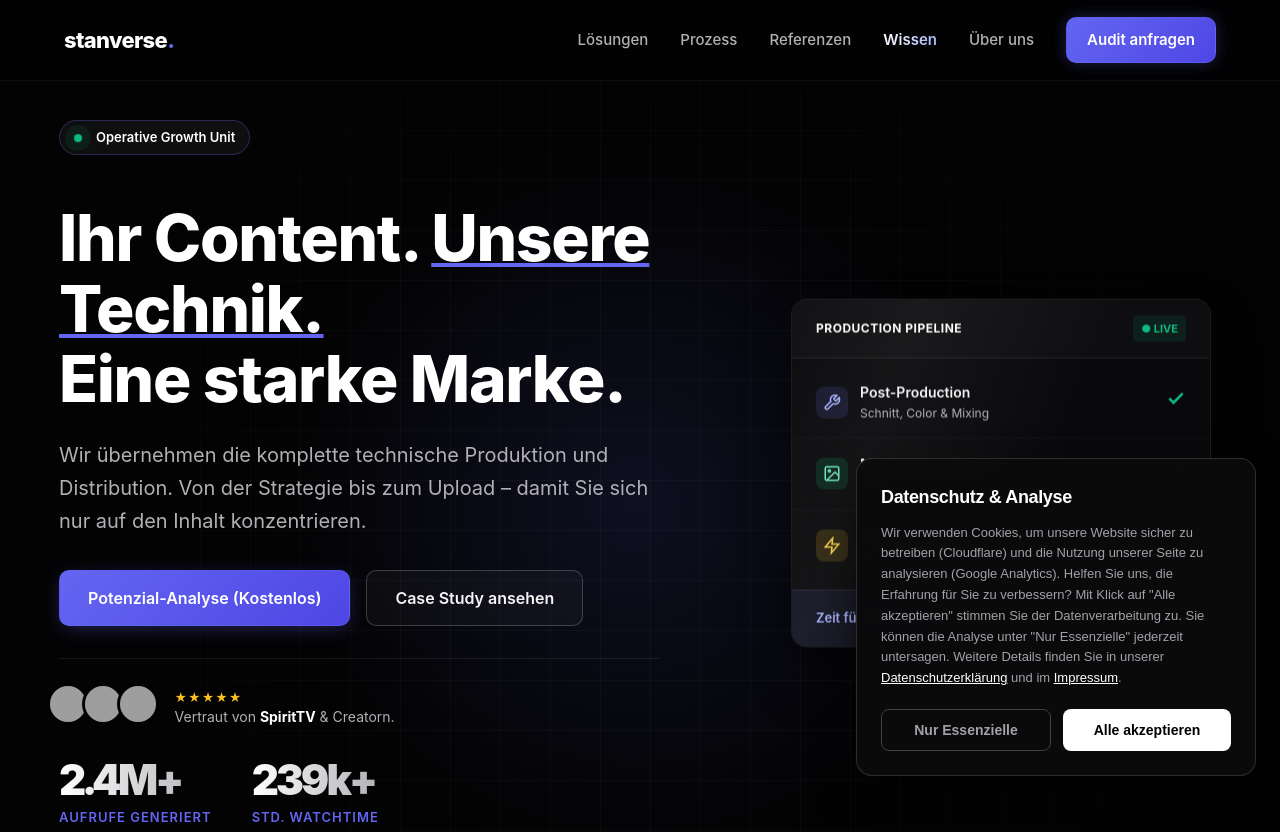
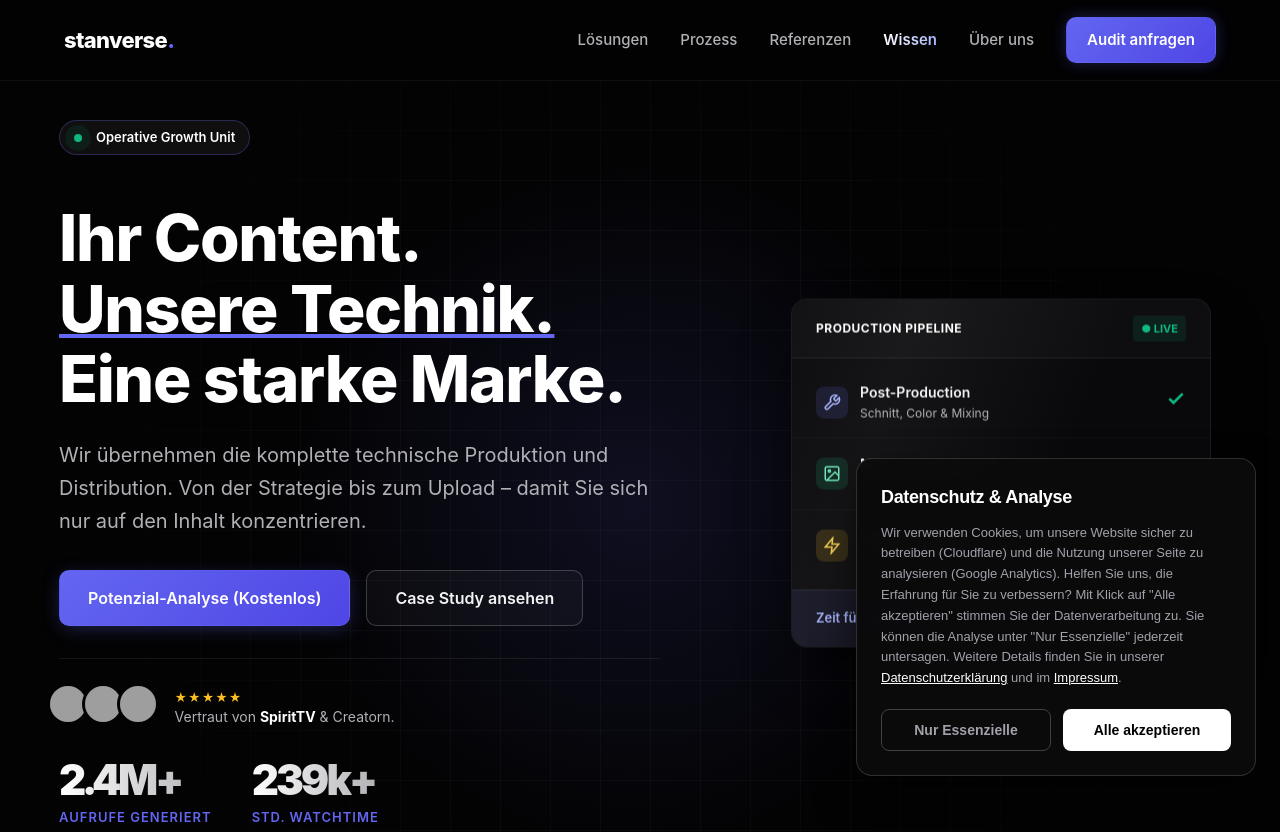
Before and after one commit to StanleyDE/embed, a website: page index.html in a window 1280 px wide. Shown: the top 832 px of the page. Drawn offline with Linux system fonts and the light colour scheme; grey boxes are pictures that could not be loaded; a web font is replaced by a local one.

Commit message:
Update index.html

```diff
--- a/index.html
+++ b/index.html
@@ -7,6 +7,7 @@
   <title>stanverse | Technischer Wachstumspartner für YouTube & Creator</title>
   <meta name="description" content="Wir übernehmen Schnitt, Strategie & Upload für Ihren Kanal. Skalieren Sie Ihre Reichweite auf YouTube & Instagram ohne Mehraufwand. Jetzt Audit anfragen." />
   <meta name="robots" content="index, follow">
+  <meta name="author" content="stanverse">
 
   <link rel="canonical" href="https://stanverse.de/" />
 
@@ -19,6 +20,7 @@
   <meta property="og:description" content="YouTube & Instagram Strategie für Creator und Unternehmen. Wir bauen digitale Reichweite." />
   <meta property="og:image" content="https://stanverse.de/og-image.jpg" />
   <meta property="og:url" content="https://stanverse.de/" />
+  <meta name="twitter:card" content="summary_large_image">
 
   <link rel="preconnect" href="https://rsms.me">
   <link rel="preconnect" href="https://images.unsplash.com">
@@ -86,11 +88,20 @@
       --ease-out: cubic-bezier(0.16, 1, 0.3, 1);
     }
 
-    /* RESET */
+    /* RESET & CORE */
     *, *::before, *::after { box-sizing: border-box; }
-    html { height: 100%; color-scheme: dark; scrollbar-gutter: stable; background-color: var(--bg); }
+
+    html {
+      height: 100%;
+      color-scheme: dark;
+      scrollbar-gutter: stable;
+      background-color: var(--bg);
+      /* WICHTIG: Damit Anker-Links nicht hinter dem Header verschwinden */
+      scroll-padding-top: calc(var(--navH) + 20px);
+    }
+
     body {
-      margin: 0; font-family: 'Inter', system-ui, sans-serif;
+      margin: 0; font-family: 'Inter', system-ui, -apple-system, sans-serif;
       background-color: var(--bg); color: var(--txt);
       font-size: 17px; line-height: 1.65;
       -webkit-font-smoothing: antialiased; padding-top: var(--navH);
@@ -102,20 +113,38 @@
     ::-webkit-scrollbar-thumb { background: #333; border-radius: 5px; border: 2px solid var(--bg); }
     ::-webkit-scrollbar-thumb:hover { background: var(--muted); }
 
-    /* UTILS */
+    /* TYPOGRAPHY UTILS */
+    h1, h2, h3, h4 {
+      margin: 0; font-weight: 800; letter-spacing: -0.02em; color: #fff;
+      /* OPTIMIERUNG: Sorgt für ausgeglichene Zeilenumbrüche */
+      text-wrap: balance;
+    }
+    p { color: var(--muted); margin-bottom: 1.5em; max-width: 70ch; text-wrap: pretty; }
+    a { text-decoration: none; color: inherit; transition: color 0.2s; }
+
+    /* LAYOUT UTILS */
     .wrap { max-width: 1200px; margin: 0 auto; padding: 0 24px; width: 100%; }
     section { padding: 100px 0; position: relative; }
 
-    a { text-decoration: none; color: inherit; transition: color 0.2s; }
-    h1, h2, h3, h4 { margin: 0; font-weight: 800; letter-spacing: -0.02em; color: #fff; }
-    p { color: var(--muted); margin-bottom: 1.5em; max-width: 70ch; }
+    /* ACCESSIBILITY FOCUS */
+    :focus-visible {
+      outline: 2px solid var(--acc);
+      outline-offset: 4px;
+      border-radius: 2px;
+    }
 
     /* ANIMATIONS */
     .fade-in-up {
       opacity: 0; transform: translate3d(0, 30px, 0);
+      will-change: opacity, transform;
       transition: opacity 0.8s ease-out, transform 0.8s var(--ease-out);
     }
     .fade-in-up.visible { opacity: 1; transform: translate3d(0, 0, 0); }
+
+    @media (prefers-reduced-motion: reduce) {
+      .fade-in-up { opacity: 1; transform: none; transition: none; }
+      *, ::before, ::after { animation-duration: 0.01ms !important; scroll-behavior: auto !important; }
+    }
 
     /* UI ELEMENTS */
     .btn {
@@ -150,7 +179,7 @@
     /* NAV */
     .nav {
       position: fixed; top: 0; left: 0; right: 0; z-index: 1000;
-      background: rgba(3, 3, 4, 0.85); /* Etwas dunkler für Sicherheit */
+      background: rgba(3, 3, 4, 0.85);
       backdrop-filter: blur(20px); -webkit-backdrop-filter: blur(20px);
       border-bottom: 1px solid rgba(255,255,255,0.05);
       transition: transform 0.3s ease;
@@ -164,6 +193,7 @@
     .desktop-links { display: flex; gap: 32px; align-items: center; }
     .nav-link { font-size: 15px; font-weight: 500; color: var(--muted); }
     .nav-link:hover { color: #fff; }
+    .nav-link.active { color: #fff; } /* Für späteres JS Highlighting */
 
     .nav-special {
       font-size: 15px; font-weight: 600;
@@ -183,23 +213,19 @@
     .mobile-menu.open { transform: translateX(0); }
     @media (max-width: 768px) { .desktop-links { display: none; } .menu-toggle { display: block; } }
 
-    /* --- HERO (FIXED LAYERING) --- */
+    /* HERO */
     .hero {
       min-height: 80vh; display: flex; align-items: center; padding-top: 40px;
-      position: relative; overflow: hidden;
-      /* Keine negativen z-indizes für Backgrounds, da das bei Stack-Contexts bricht */
-      z-index: 1;
+      position: relative; overflow: hidden; z-index: 1;
     }
-
     .hero-glow {
       position: absolute; width: 700px; height: 700px;
       background: radial-gradient(circle, rgba(99, 102, 241, 0.12) 0%, rgba(3,3,4,0) 70%);
       top: 50%; left: 50%; transform: translate(-50%, -50%);
-      z-index: 0; pointer-events: none; /* Ebene 0: Ganz hinten im Hero */
+      z-index: 0; pointer-events: none;
     }
-
     .hero-grid-bg {
-      position: absolute; inset: 0; z-index: 0; /* Ebene 0 */
+      position: absolute; inset: 0; z-index: 0;
       background-size: 50px 50px;
       background-image: linear-gradient(to right, rgba(255,255,255,0.03) 1px, transparent 1px),
                         linear-gradient(to bottom, rgba(255,255,255,0.03) 1px, transparent 1px);
@@ -210,7 +236,7 @@
 
     .hero-grid {
       display: grid; grid-template-columns: 1.1fr 0.9fr; gap: 60px; align-items: center;
-      position: relative; z-index: 2; /* Ebene 2: Über dem Glow */
+      position: relative; z-index: 2;
     }
     @media (max-width: 900px) { .hero-grid { grid-template-columns: 1fr; text-align: center; } .hero-grid > div:last-child { display: none; } }
 
@@ -234,7 +260,7 @@
     .trust-text { font-size: 14px; color: var(--muted); line-height: 1.3; }
     .stars { color: #fbbf24; font-size: 12px; margin-bottom: 2px; letter-spacing: 1px; }
 
-    /* CARDS */
+    /* CARDS & GLOW */
     .bento-card, .system-card, .case-tile, details {
       position: relative; border-radius: 16px; border: 1px solid var(--line);
       background: var(--surface); overflow: hidden;
@@ -303,7 +329,7 @@
       .floating-badge { position: relative; bottom: auto; right: auto; margin-top: 30px; display: inline-flex; animation: none; }
     }
 
-    /* STATS & CYCLE - WICHTIG: Die Klasse für die Animation */
+    /* STATS & CYCLE */
     .stats-grid { display: grid; grid-template-columns: repeat(auto-fit, minmax(130px, 1fr)); gap: 20px; margin-top: 32px; padding-top: 32px; border-top: 1px solid var(--line); }
 
     .cycle-item { display: block; backface-visibility: hidden; transition: opacity 0.5s ease, transform 0.5s ease; }
@@ -865,12 +891,12 @@
       const menuBtn = document.querySelector('.menu-toggle');
       const mobileMenu = document.querySelector('.mobile-menu');
       window.toggleMenu = function() {
-        const isOpen = mobileMenu.classList.contains('open');
-        mobileMenu.classList.toggle('open');
-        menuBtn.setAttribute('aria-expanded', !isOpen);
+        const isOpen = mobileMenu?.classList.contains('open');
+        mobileMenu?.classList.toggle('open');
+        menuBtn?.setAttribute('aria-expanded', !isOpen);
         document.body.style.overflow = !isOpen ? 'hidden' : '';
       };
-      menuBtn.addEventListener('click', toggleMenu);
+      if(menuBtn) menuBtn.addEventListener('click', toggleMenu);
 
       // 2. Scroll Observer
       const observer = new IntersectionObserver((entries) => {
@@ -892,9 +918,9 @@
           window.requestAnimationFrame(() => {
             const currentScroll = window.scrollY;
             if (currentScroll > lastScroll && currentScroll > 100) {
-              nav.classList.add('hidden');
+              nav?.classList.add('hidden');
             } else {
-              nav.classList.remove('hidden');
+              nav?.classList.remove('hidden');
             }
             lastScroll = currentScroll;
             ticking = false;
@@ -904,7 +930,8 @@
       }, { passive: true });
 
       // 4. Year
-      document.getElementById('year').textContent = new Date().getFullYear();
+      const yearEl = document.getElementById('year');
+      if(yearEl) yearEl.textContent = new Date().getFullYear();
 
       // 5. Mouse Glow
       let rafId;
```
